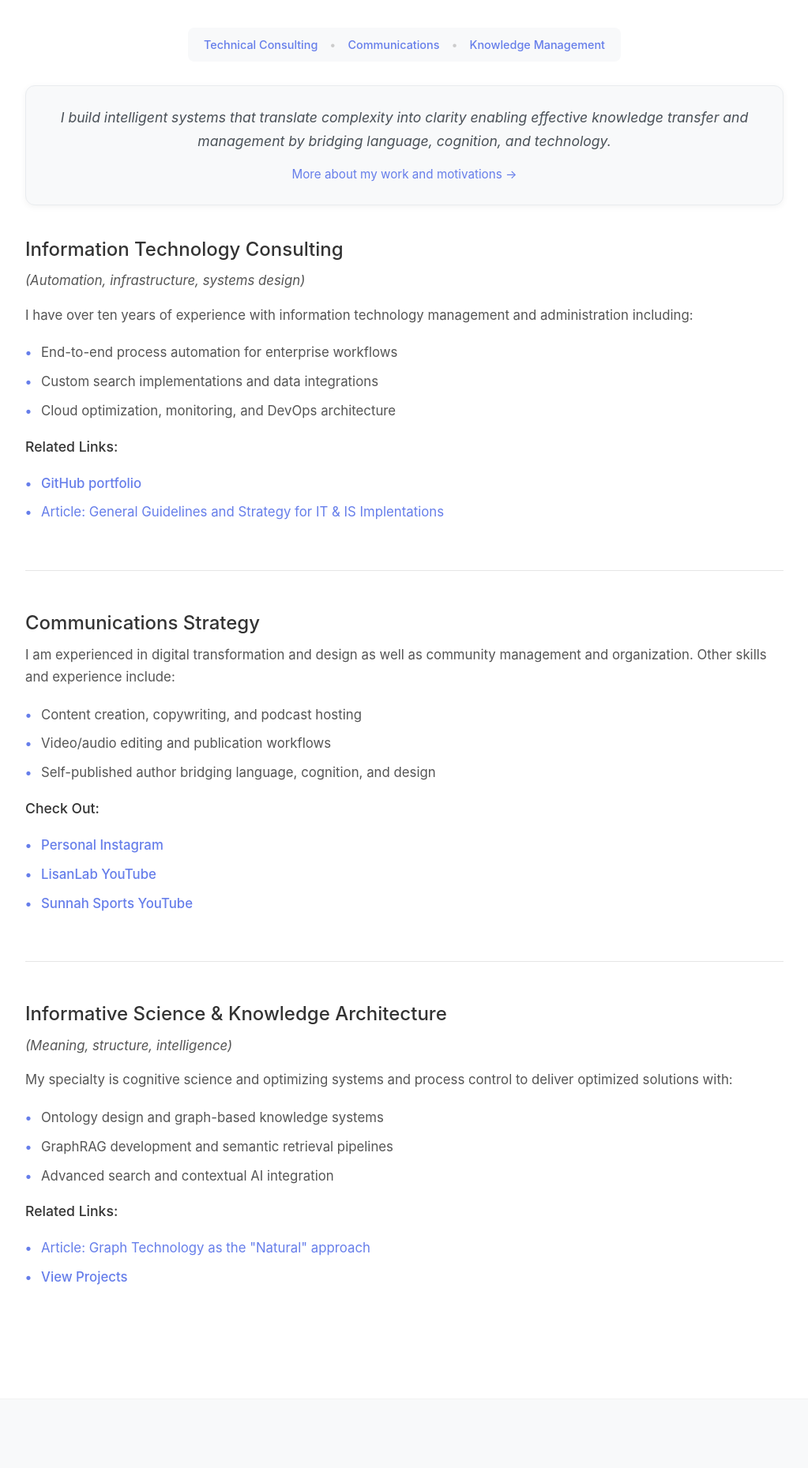
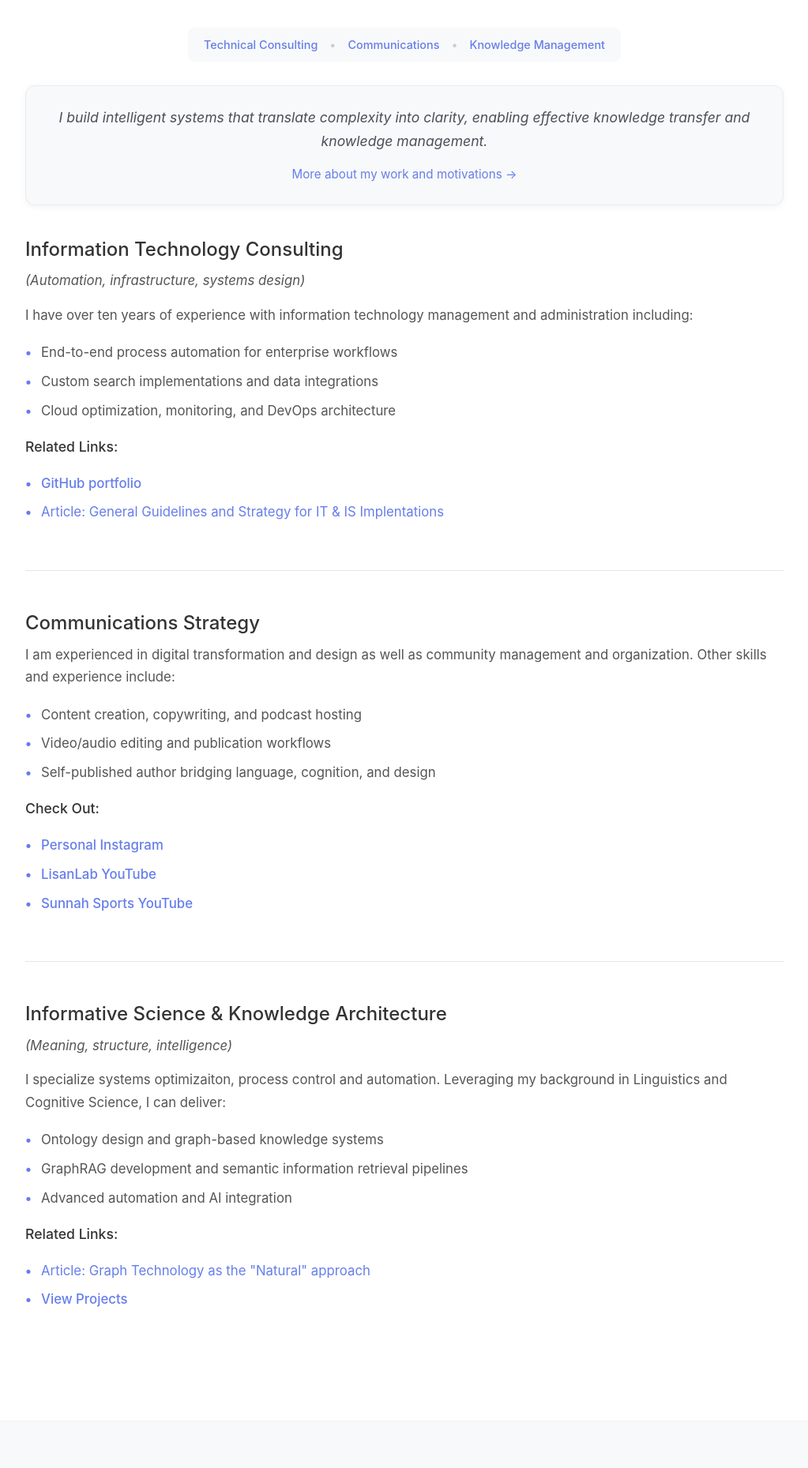
Before and after one commit to codectified/mindroots, a React (Create React App) app: page / in a window 1280 px wide. Shown: the part 600-2459 px from the top of the page at 79% size, without its empty margins (128-1151 px from the left). Built offline with nearby package versions, Linux system fonts and the light colour scheme; no server answers.

Commit message:
profile page update

```diff
--- a/src/components/staticPages/ProfilePage.js
+++ b/src/components/staticPages/ProfilePage.js
@@ -34,7 +34,7 @@ const ProfilePage = () => {
       <section className="hero-section">
         <div className="hero-content">
           <h1 className="mission-statement">
-            In a world with more options than people, you need someone on your side who knows <em>both</em> systems and people.
+            In a world with more systems than people, you need someone who knows <em>both</em>.
           </h1>
           <nav className="hero-navigation" style={{ display: 'flex', justifyContent: 'center', flexWrap: 'wrap', gap: '20px' }}>
             <a href="#resume" className="nav-link">Resume</a>
@@ -78,8 +78,7 @@ const ProfilePage = () => {
               textAlign: 'center',
               fontStyle: 'italic'
             }}>
-              I build intelligent systems that translate complexity into clarity enabling effective knowledge transfer and management
-              by bridging language, cognition, and technology.
+              I build intelligent systems that translate complexity into clarity, enabling effective knowledge transfer and knowledge management.
             </p>
             <div style={{ textAlign: 'center' }}>
               <button
@@ -168,11 +167,11 @@ const ProfilePage = () => {
           <div id="knowledge-architecture" className="bio-subsection">
             <h3>Informative Science & Knowledge Architecture</h3>
             <p className="bio-subtitle">(Meaning, structure, intelligence)</p>
-            <p>My specialty is cognitive science and optimizing systems and process control to deliver optimized solutions with:</p>
+            <p>I specialize systems optimizaiton, process control and automation.  Leveraging my background in Linguistics and Cognitive Science, I can deliver:</p>
             <ul>
               <li>Ontology design and graph-based knowledge systems</li>
-              <li>GraphRAG development and semantic retrieval pipelines</li>
-              <li>Advanced search and contextual AI integration</li>
+              <li>GraphRAG development and semantic information retrieval pipelines</li>
+              <li>Advanced automation and AI integration</li>
             </ul>
             <div className="bio-links">
               <h4>Related Links:</h4>
@@ -202,7 +201,6 @@ const ProfilePage = () => {
         <div className="section-container">
           <h2>Résumé</h2>
           <div className="resume-card">
-            <h3>Résumé</h3>
             <p>View my professional experience and qualifications.</p>
             <div style={{ display: 'flex', gap: '15px', flexWrap: 'wrap' }}>
               <a
```
